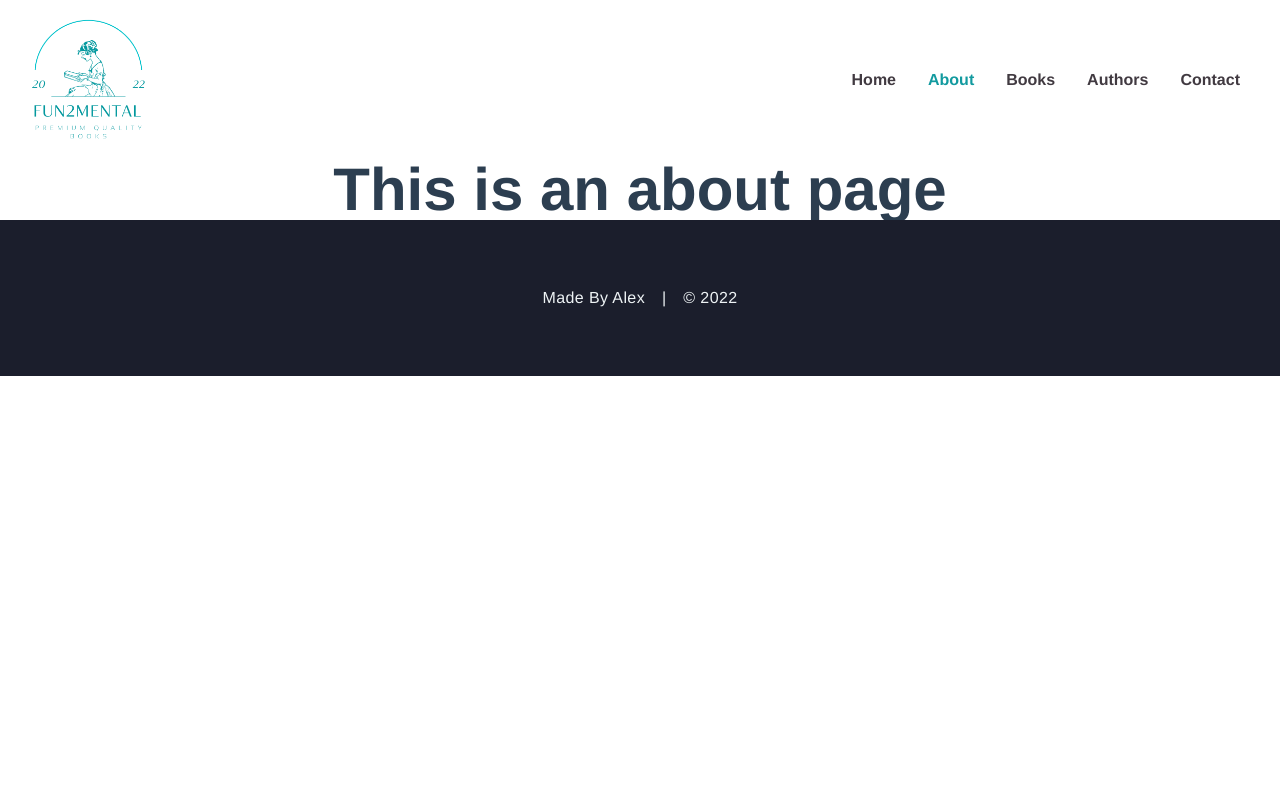
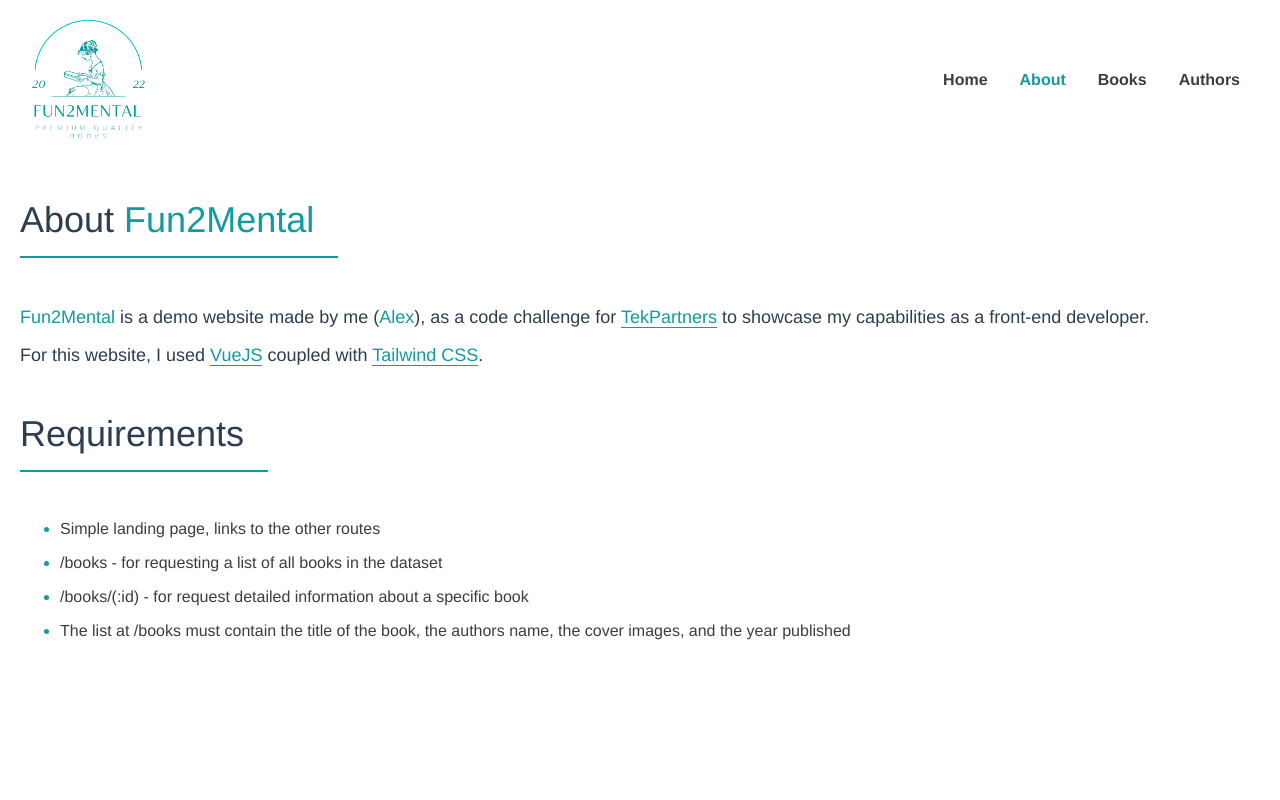
Before and after one commit to APerez89/fun2mental, a Vue app: page /about in a window 1280 px wide. Shown: the top 800 px of the page. Built offline with nearby package versions, Linux system fonts and the light colour scheme.

Commit message:
about content styling done - rm contact link

```diff
--- a/src/components/AboutContent.vue
+++ b/src/components/AboutContent.vue
@@ -0,0 +1,101 @@
+<template>
+  <div class="about__content container px-5 py-10 min-h-screen">
+    <div class="header-wrap flex mb-10">
+      <h3 class="
+        text-4xl
+        text-left
+        pb-4
+        pr-6
+        "
+      >
+        About
+          <span class="highlight-l">Fun2Mental</span>
+      </h3>
+    </div>
+    <div class="description mb-10">
+      <p class="
+          text-left
+          text-lg
+          "
+        >
+        <span class="highlight-l">Fun2Mental</span>
+        is a demo website made by me (<span class="highlight-l">Alex</span>),
+        as a code challenge for
+        <a href="https://www.tekpartners.com/" target="_blank"><span class="highlight-l">TekPartners</span></a>
+        to showcase my capabilities as a front-end developer.
+      </p>
+      <p class="
+          text-left
+          text-lg
+          "
+      >
+        For this website, I used <a href="https://www.vuejs.org"><span class="highlight-l">VueJS</span></a>
+        coupled with <a href="https://tailwindcss.com/"><span class="highlight-l">Tailwind CSS</span></a>.
+      </p>
+    </div>
+    <div class="requirements flex flex-col">
+      <div class="requirements-head flex mb-10">
+        <h3 class="
+          text-4xl
+          text-left
+          pb-4
+          pr-6
+          "
+        >
+          Requirements
+        </h3>
+      </div>
+
+      <div class="list-wrap text-left ml-5 md:ml-10 lg:ml-10">
+        <ul class="list-disc highlight-d">
+          <li>Simple landing page, links to the other routes</li>
+          <li>/books - for requesting a list of all books in the dataset</li>
+          <li>/books/(:id) - for request detailed information about a specific book</li>
+          <li>The list at /books must contain the title of the book, the authors name,
+            the cover images, and the year published</li>
+        </ul>
+      </div>
+    </div>
+  </div>
+</template>
+
+<script>
+export default {
+  name: 'AboutContent',
+};
+</script>
+
+<style lang="scss" scoped>
+.about__content {
+  .header-wrap {
+    h3 {
+      border-bottom: 2px solid var(--green);
+    }
+  }
+  .description {
+    p {
+      padding: 5px 0px;
+      a {
+        border-bottom: 1px solid var(--green);
+      }
+    }
+  }
+  .requirements {
+    .requirements-head {
+      h3 {
+        border-bottom: 2px solid var(--green);
+      }
+    }
+    .list-wrap {
+      ul {
+        li {
+          padding: 5px 0px;
+          &::marker {
+            color: var(--green);
+          }
+        }
+      }
+    }
+  }
+}
+</style>
--- a/src/components/Nav.vue
+++ b/src/components/Nav.vue
@@ -24,7 +24,6 @@
       <router-link class="p-4" to="/about">About</router-link>
       <router-link class="p-4" to="/books">Books</router-link>
       <router-link class="p-4" to="/authors">Authors</router-link>
-      <router-link class="p-4" to="/contact">Contact</router-link>
     </div>
 
     <div
@@ -69,7 +68,6 @@
         <router-link @click="openNav" to="/about">About</router-link>
         <router-link @click="openNav" to="/books">Books</router-link>
         <router-link @click="openNav" to="/authors">Authors</router-link>
-        <router-link @click="openNav" to="/contact">Contact</router-link>
       </div>
     </div>
   </div>
--- a/src/components/PopularBooks.vue
+++ b/src/components/PopularBooks.vue
@@ -1,7 +1,19 @@
 <template>
   <div class="popular__contain w-full flex justify-center p-5 my-6">
     <div class="popular_book container flex flex-col items-center">
-      <h3 class="text-3xl mb-9 tracking-wide leading-7 highlight-l">Now Trending</h3>
+      <h3 class="
+        popular-head
+        text-3xl
+        mb-9
+        pl-3
+        pr-3
+        pb-3
+        tracking-wide
+        leading-7
+        highlight-d"
+      >
+        Now Trending
+      </h3>
       <div class="
         book_wrap
         grid
@@ -56,6 +68,9 @@ export default {
 <style lang="scss" scoped>
 .popular__contain {
   .popular_book {
+    .popular-head {
+      border-bottom: 2px solid var(--green);
+    }
     .book_wrap {
       .book {
         background-color: var(--white);
--- a/src/views/About.vue
+++ b/src/views/About.vue
@@ -1,5 +1,20 @@
 <template>
-  <div class="about">
-    <h1 class="text-6xl font-bold">This is an about page</h1>
+  <div class="about container">
+    <AboutContent />
   </div>
 </template>
+
+<script>
+import AboutContent from '@/components/AboutContent.vue';
+
+export default {
+  name: 'About',
+  components: {
+    AboutContent,
+  },
+};
+</script>
+
+<style lang="scss" scoped>
+
+</style>
--- a/src/views/Authors.vue
+++ b/src/views/Authors.vue
@@ -1,5 +1,12 @@
 <template>
-  <div class="authors__contain container p-5">
+  <div class="authors__contain container px-5 py-10">
+    <div class="header-wrap mb-10 flex">
+      <h3 class="text-left text-4xl pb-4 pr-6 highlight-d">
+        Our
+          <span class="highlight-l"><em>Best Selling</em></span>
+        Authors
+      </h3>
+    </div>
     <AuthorCard />
   </div>
 </template>
@@ -16,4 +23,11 @@ export default {
 </script>
 
 <style lang="scss" scoped>
+.authors__contain {
+  .header-wrap {
+    h3 {
+      border-bottom: 2px solid var(--green);
+    }
+  }
+}
 </style>
--- a/src/views/Books.vue
+++ b/src/views/Books.vue
@@ -1,5 +1,12 @@
 <template>
-  <div class="books__contain container p-5">
+  <div class="books__contain container px-5 py-10">
+    <div class="header-wrap mb-10 flex">
+      <h3 class="text-left text-4xl pb-4 pr-6 highlight-d">
+        Our
+          <span class="highlight-l"><em>Premium</em></span>
+        list of Books
+      </h3>
+    </div>
     <BookCard />
   </div>
 </template>
@@ -16,4 +23,11 @@ export default {
 </script>
 
 <style lang="scss" scoped>
+.books__contain {
+  .header-wrap {
+    h3 {
+      border-bottom: 2px solid var(--green);
+    }
+  }
+}
 </style>
```
